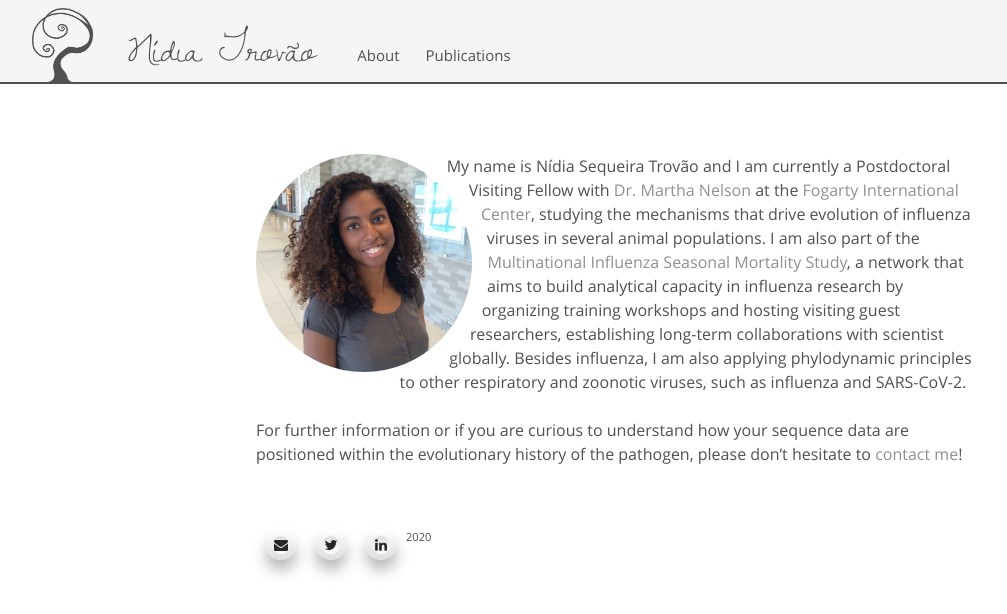
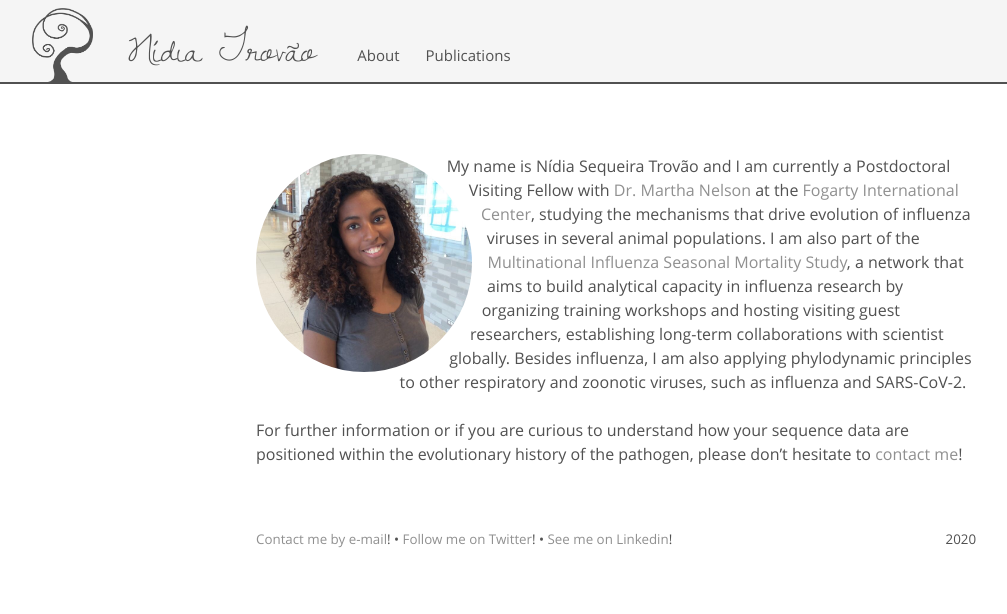
Before and after one commit to nidiatrovao/nidiatrovao.github.io, a Jekyll site: the page built from index.html, in a window 1280 px wide. Shown: the top 614 px of the page, without its empty margins (24-1031 px from the left). Built offline with Jekyll 4.4.1, drawn with Linux system fonts in a browser that asks for light colours.

Commit message:
Update default.html

```diff
--- a/_layouts/default.html
+++ b/_layouts/default.html
@@ -19,13 +19,12 @@
 
       <footer>
         <small class="floatl">
-          <ul class="social">
-            <li class="floatl social"><a class="social" target="_blank" href="{{ site.baseurl }}/rcptch.html" title="Click to reveal my e-mail address"><i class="fa fa-envelope" aria-hidden="true"></i></a></li>
-            <li class="floatl social"><a class="social" target="_blank" href="https://twitter.com/nidiatrovao" title="Click to follow me on Twitter"><i class="fa fa-twitter" aria-hidden="true"></i></a></li>
-            <li class="floatl social"><a class="social" target="_blank" href="https://www.linkedin.com/in/nidiatrovao" title="Click to see me on Linkedin"><i class="fa fa-linkedin" aria-hidden="true"></i></a></li>
-            <small style="display:block; text-align: right">{{ 'now' | date: '%Y' }}</small>
-         </ul>
-        </small>
+          <a target="_blank" href="{{ site.baseurl }}/rcptch.html" title="Click to reveal my e-mail address">Contact me by e-mail</a>!</small><small class="floatl">&nbsp;&bull;&nbsp;</small>
+        <small class="floatl">
+          <a href="https://twitter.com/nidiatrovao" target="_blank">Follow me on Twitter</a>!</small><small class="floatl">&nbsp;&bull;&nbsp;</small>
+        <small class="floatl">
+          <a href="https://www.linkedin.com/in/nidiatrovao" target="_blank">See me on Linkedin</a>!</small>
+        <small style="display:block; text-align: right">{{ 'now' | date: '%Y' }}</small>
       </footer>
     </div>
   </body>
```
